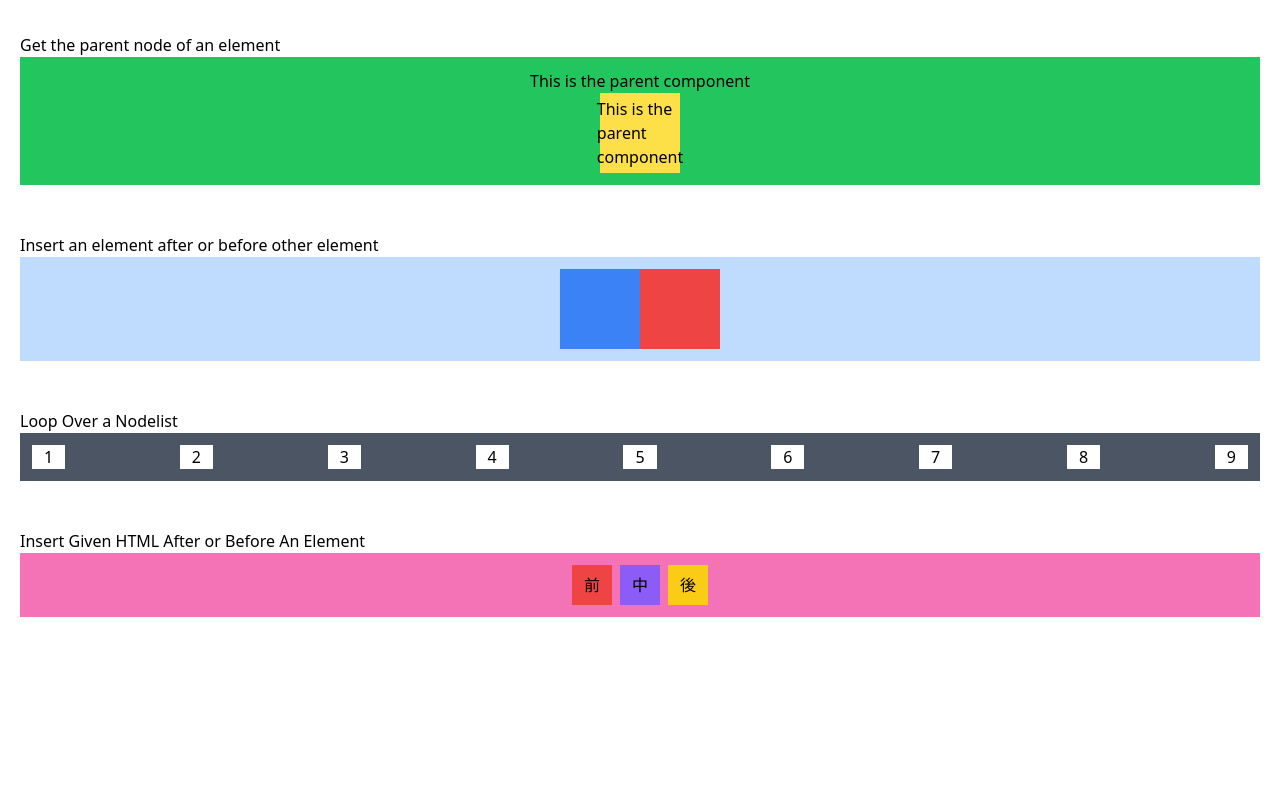
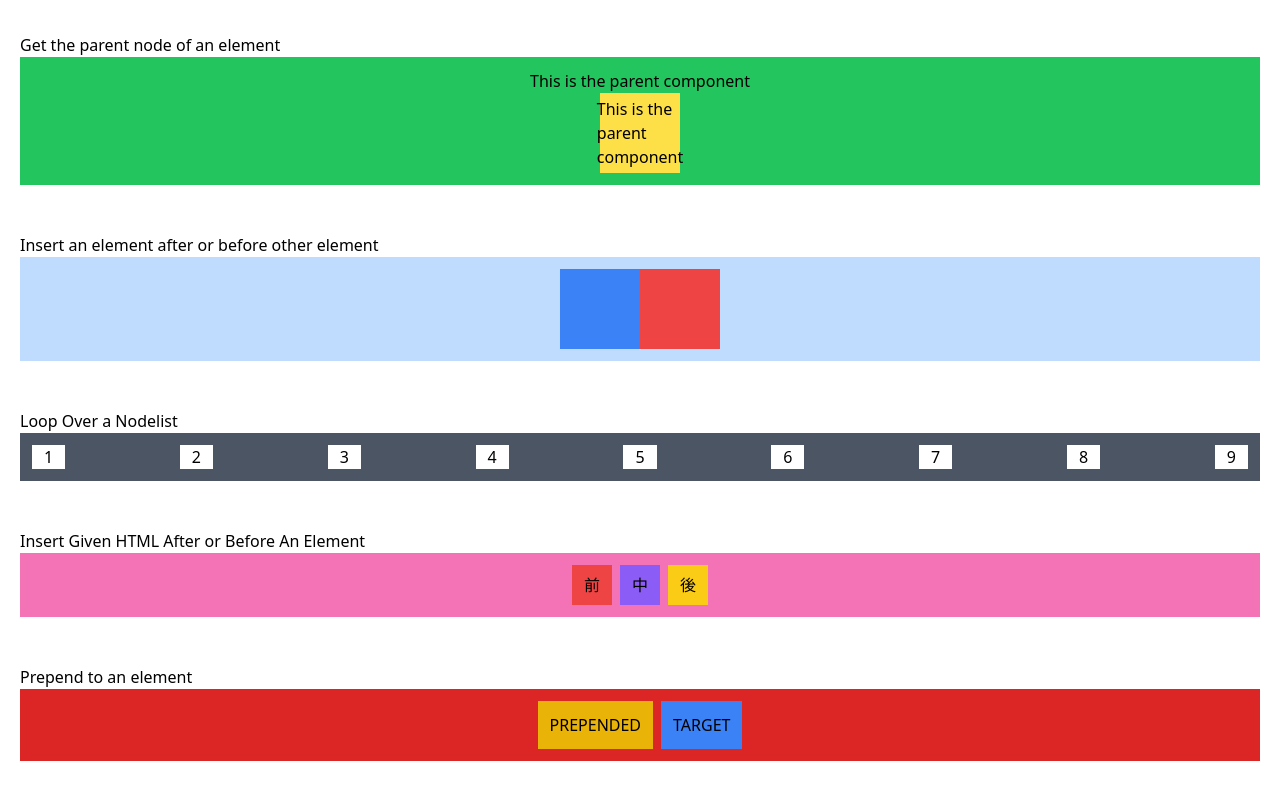
Before and after one commit to fadhilahm/css-magic, a plain HTML site: page html-dom-dev/basic/index.html in a window 1280 px wide. Shown: the part 8611-9411 px from the top of the page. Before the commit the page ends 9272 px from the top, so only its background shows below. Drawn offline with nearby package versions, Linux system fonts and the light colour scheme.

Commit message:
Finished the section to prepend to an element.

```diff
--- a/html-dom-dev/basic/index.html
+++ b/html-dom-dev/basic/index.html
@@ -618,5 +618,13 @@ function deleteConfirm() {
         </div>
       </div>
     </div>
+    <div class="flex flex-col my-3 py-3">
+      <h2>Prepend to an element</h2>
+      <div class="prepend-to-an-element flex items-center justify-center p-3 gap-x-2 w-full bg-red-600">
+        <div class="flex items-center justify-center bg-blue-500 h-30 w-30 p-3">
+          TARGET
+        </div>
+      </div>
+    </div>
   </body>
 </html>
--- a/html-dom-dev/basic/index.js
+++ b/html-dom-dev/basic/index.js
@@ -1148,3 +1148,22 @@ document.body.style.overflow = "hidden";
 
 // Allow to scroll when closing the modal.
 document.body.style.removeProperty("overflow");
+
+// Prepend to an element
+const prependToAnElement = () => {
+  const ele = document.createElement("div");
+  ele.classList.add(
+    "flex",
+    "items-center",
+    "justify-center",
+    "bg-yellow-500",
+    "h-30",
+    "w-30",
+    "p-3"
+  );
+  ele.innerHTML = "PREPENDED";
+
+  const target = document.querySelector(".prepend-to-an-element");
+  target.insertBefore(ele, target.firstChild);
+};
+prependToAnElement();
```
